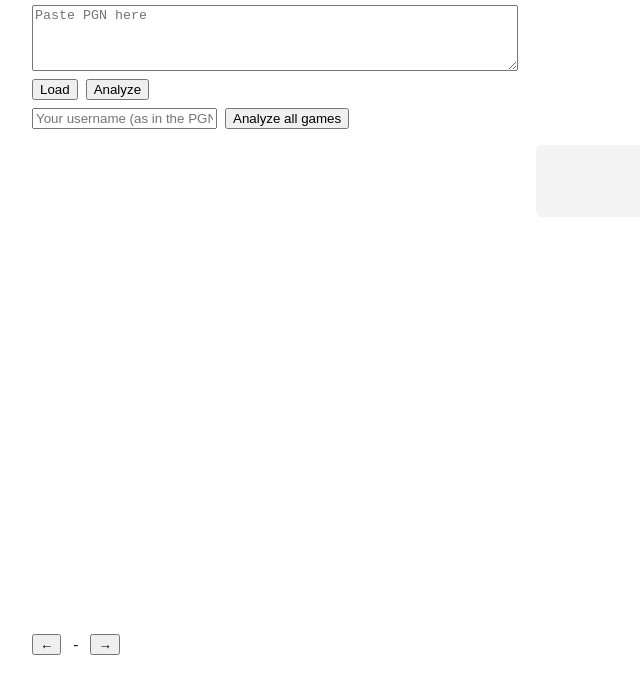
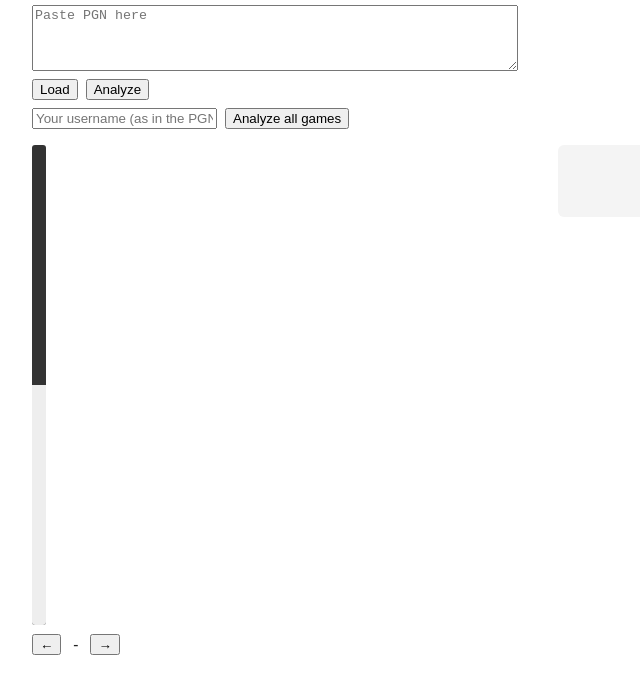
Before and after one commit to aayushpokhrel1/Chess_Coach, a website built with Vite: page web/index.html in a window 1280 px wide. Shown: the part 120-807 px from the top of the page, without its empty margins (0-640 px from the left). Built offline with nearby package versions, Linux system fonts and the light colour scheme; files whose address does not match are found by name; what chessground would draw is missing.

Commit message:
feat(coach): eval bar beside the board

```diff
--- a/web/index.html
+++ b/web/index.html
@@ -41,7 +41,10 @@
       </div>
       <div class="layout">
         <div>
-          <div id="board" class="board"></div>
+          <div class="board-row">
+            <div id="evalbar" class="evalbar"><div id="evalfill" class="evalfill"></div></div>
+            <div id="board" class="board"></div>
+          </div>
           <div id="nav">
             <button id="prev">&larr;</button>
             <span id="ply">-</span>
--- /dev/null
+++ b/web/src/evalBar.ts
@@ -0,0 +1,6 @@
+// White's share of the eval bar (0..100) from a centipawn score (White's view).
+export function barPercent(whiteCp: number): number {
+  const clamped = Math.max(-1000, Math.min(1000, whiteCp));
+  const pct = 50 + (clamped / 1000) * 50;
+  return Math.max(2, Math.min(98, pct));
+}
--- a/web/src/main.ts
+++ b/web/src/main.ts
@@ -9,6 +9,7 @@ import { phaseOf } from './phase';
 import { summarize, type MoveRecord, type Report } from './report';
 import { legalDests, gradeAttempt, type Drill } from './drill';
 import { fetchLichess, fetchChessCom } from './import';
+import { barPercent } from './evalBar';
 
 const boardEl = document.getElementById('board')!;
 const board = setupBoard(boardEl);
@@ -23,6 +24,7 @@ interface MoveAnalysis {
   oppBest: string; // best reply at fenAfter (uci)
   pvBefore: string[];
   explanation: string;
+  whiteEvalCp: number; // eval of the position after this move, White's perspective
 }
 
 let moves: GameMove[] = [];
@@ -75,6 +77,10 @@ function render() {
   // Explanation panel.
   const a = idx >= 0 ? analyses[idx] : undefined;
   $('explain').textContent = a?.explanation ?? '';
+
+  // Eval bar (White fills from the bottom).
+  const white = a ? barPercent(a.whiteEvalCp) : 50;
+  ($('evalfill') as HTMLElement).style.height = `${white}%`;
 }
 
 async function analyzeGame() {
@@ -85,6 +91,7 @@ async function analyzeGame() {
     const evalBeforeCp = scoreToCp(before.score);
     const evalAfterMoverCp = -scoreToCp(after.score); // after: opponent to move, negate
     const { cpLoss, quality } = classify(evalBeforeCp, evalAfterMoverCp);
+    const whiteEvalCp = moves[i].mover === 'w' ? evalAfterMoverCp : -evalAfterMoverCp;
     const ex = explain({
       fenBefore: moves[i].fenBefore,
       playedUci: moves[i].from + moves[i].to,
@@ -104,6 +111,7 @@ async function analyzeGame() {
       oppBest: after.bestMove,
       pvBefore: before.pv,
       explanation: ex.text,
+      whiteEvalCp,
     });
     $('status').textContent = `analyzing ${i + 1}/${moves.length}`;
   }
--- a/web/src/style.css
+++ b/web/src/style.css
@@ -30,6 +30,29 @@ body {
 .board {
   width: 480px;
   height: 480px;
+}
+
+.board-row {
+  display: flex;
+  gap: 8px;
+  align-items: stretch;
+}
+.evalbar {
+  width: 14px;
+  height: 480px;
+  background: #333;
+  position: relative;
+  border-radius: 3px;
+  overflow: hidden;
+}
+.evalfill {
+  position: absolute;
+  bottom: 0;
+  left: 0;
+  right: 0;
+  background: #eee;
+  height: 50%;
+  transition: height 0.2s;
 }
 
 #nav {
```
Also changed, not shown: web/src/evalBar.test.ts (added, +13 -0 lines).
